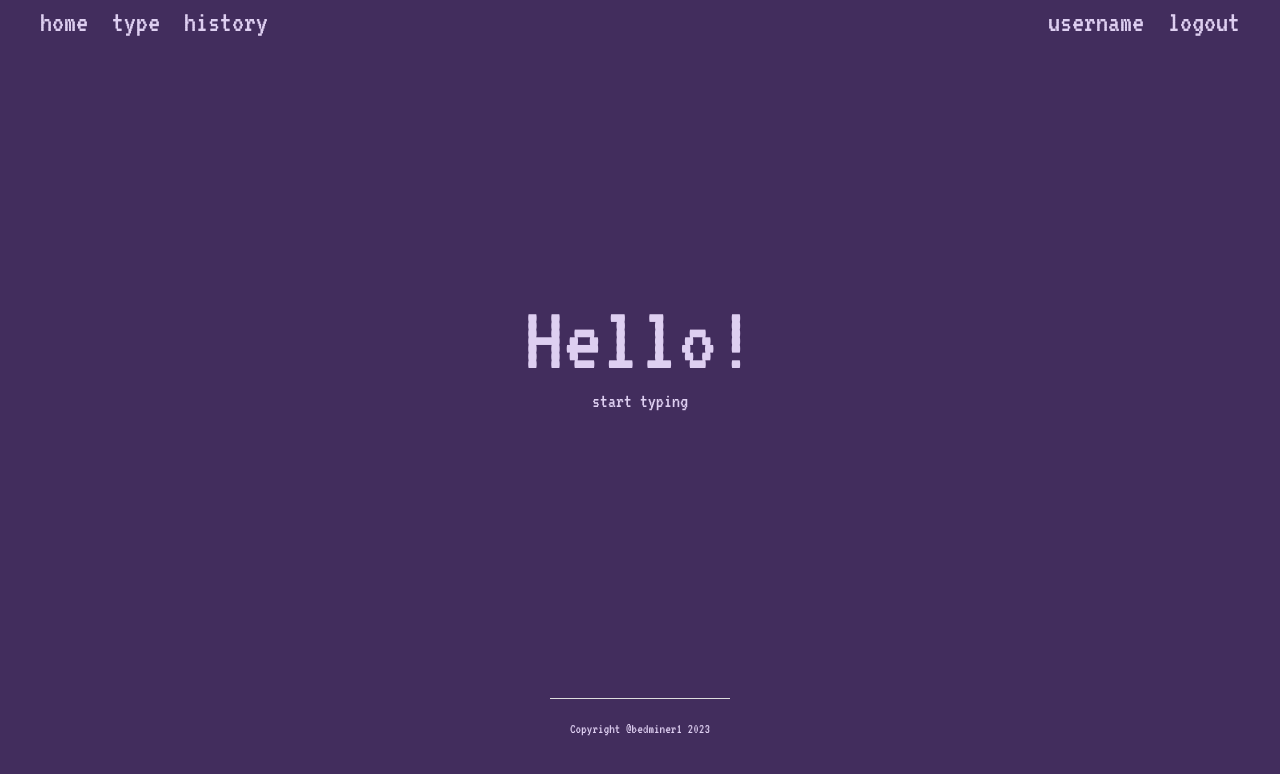
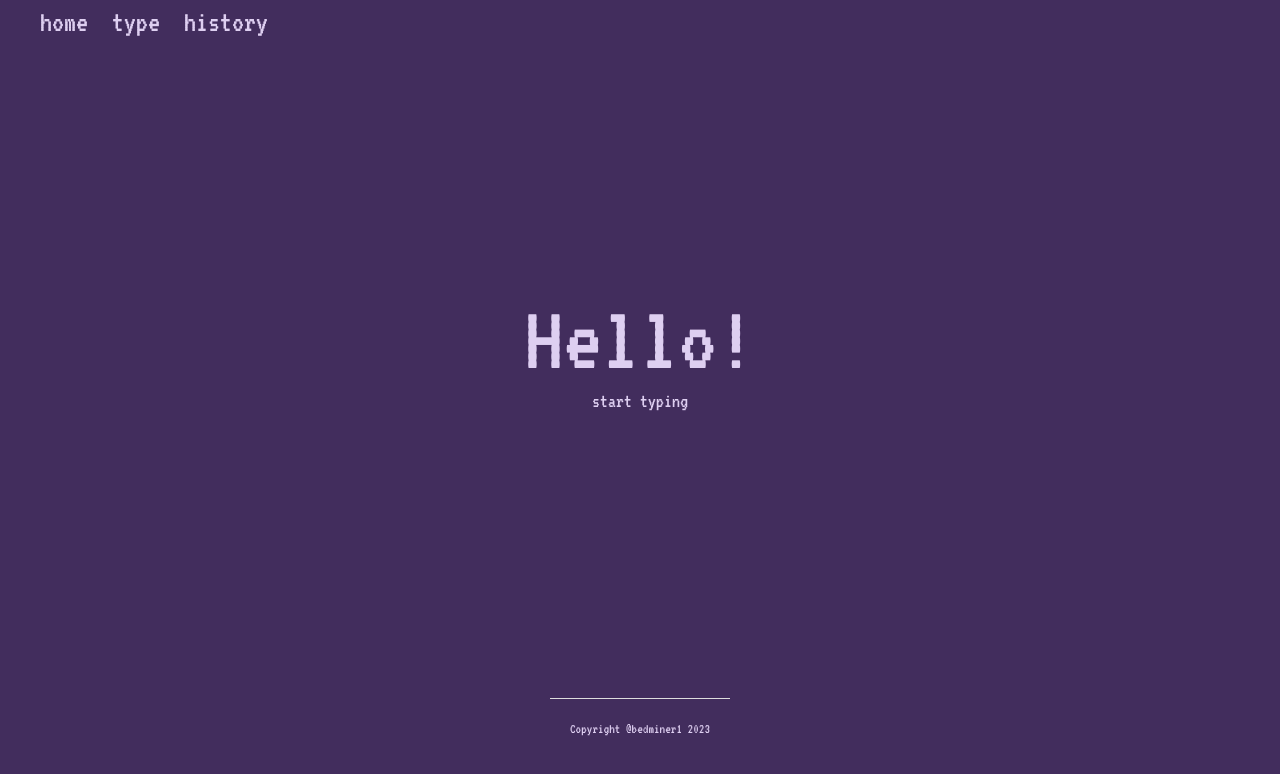
Before and after one commit to bedminer1/SVK_TYPERACER, a SvelteKit app in the folder my-app/: page / in a window 1280 px wide. Shown: the top 774 px of the page. Built offline with nearby package versions, Linux system fonts and the light colour scheme.

Commit message:
cleaned up nav bar

```diff
--- a/my-app/src/routes/+layout.svelte
+++ b/my-app/src/routes/+layout.svelte
@@ -11,10 +11,6 @@
 				<a href="/typing">type</a>
 				<a href="/stats">history</a>
 			</div>
-			<div class="flex gap-6">
-				<p>username</p>
-				<a href="/auth">logout</a>
-			</div>
 		</div>
 	</nav>
 	<slot />
```
